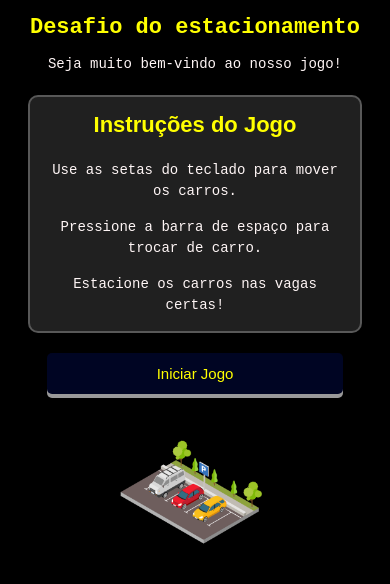
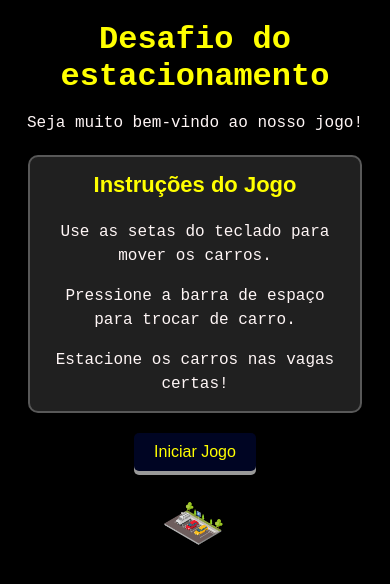
Before and after one commit to heloisa-vieira/joguinhodoestacionamento, a plain HTML site: page index.html in a window 390 px wide. Drawn offline with Linux system fonts and the light colour scheme.

Commit message:
Update styles.css

```diff
--- a/styles.css
+++ b/styles.css
@@ -62,28 +62,3 @@ img {
     border-radius: 10px;
     box-shadow: 0 4px 8px rgba(0, 0, 0, 0.2);
 }
-
-@media (max-width: 600px) {
-
-    body {
-        margin: 10px;
-    }
-
-    h1 {
-        font-size: 22px;
-    }
-
-    p {
-        font-size: 14px;
-    }
-
-    button {
-        width: 80%;      /* botão ocupa mais espaço no celular */
-        font-size: 15px;
-        padding: 12px;
-    }
-
-    img {
-        max-width: 80%;  /* imagem maior no celular */
-    }
-}
```
